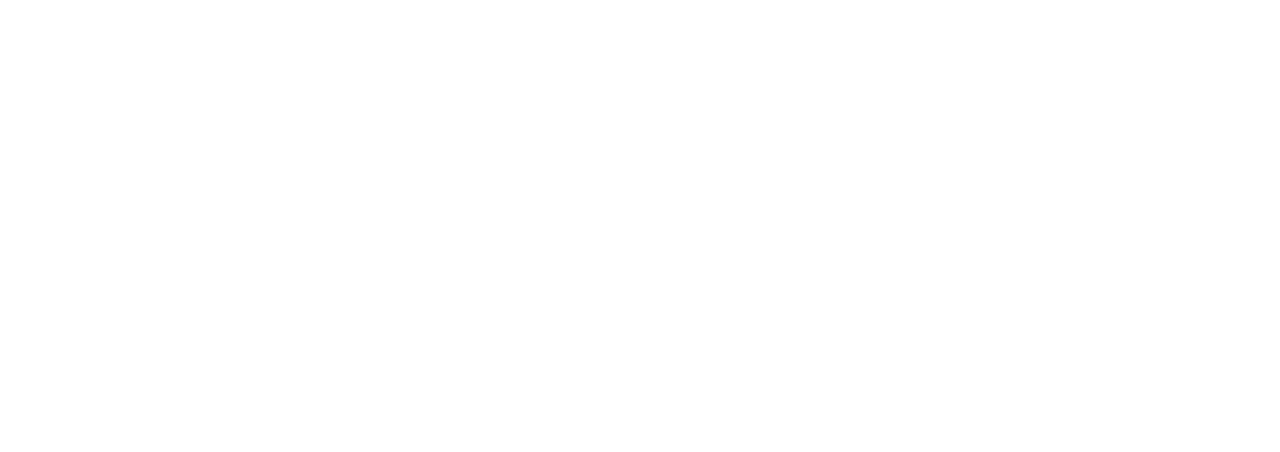
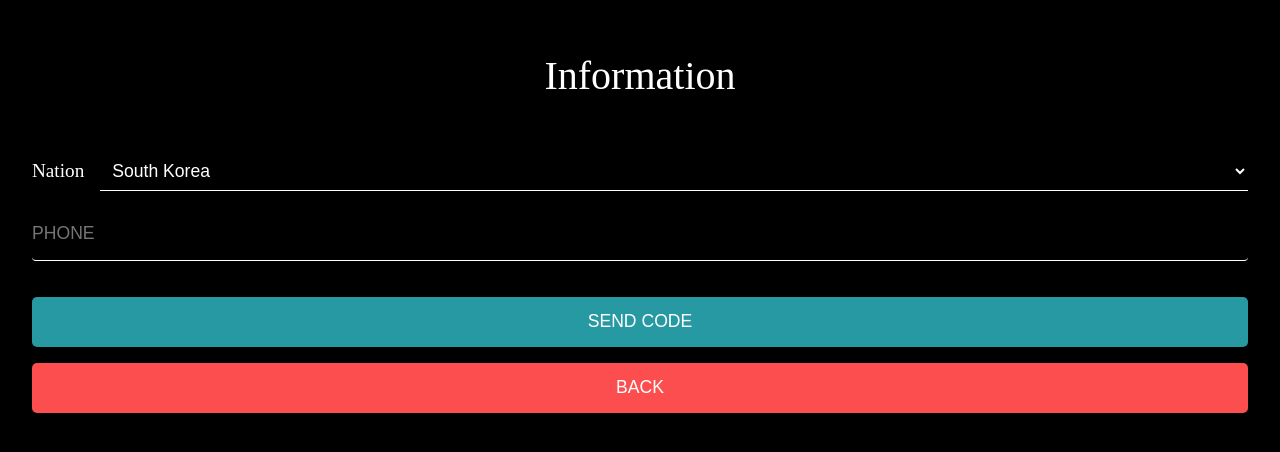
Before and after one commit to cjy0019/hanadul-react, a React (Create React App) app: page /information-certification in a window 1280 px wide. Before the commit this address had no page. Shown: the part 166-618 px from the top of the page. Built offline with nearby package versions, Linux system fonts and the light colour scheme.

Commit message:
feat : 휴대폰 번호 인증 페이지 UI 구현완료

```diff
--- a/src/App.tsx
+++ b/src/App.tsx
@@ -2,6 +2,7 @@
 import EmailLoginPage from './pages/EmailLoginPage';
 import LoginPage from './pages/LoginPage';
 import RegisterPage from './pages/RegisterPage';
+import SendPhoneAuthPage from './pages/SendPhoneAuthPage';
 
 function App() {
   return (
@@ -11,6 +12,7 @@
           <Route path="/" element={<LoginPage />} />
           <Route path="login" element={<EmailLoginPage />} />
           <Route path="register" element={<RegisterPage />} />
+          <Route path="information-certification" element={<SendPhoneAuthPage />} />
         </Routes>
       </BrowserRouter>
     </>
--- /dev/null
+++ b/src/components/Information/atoms/CertificateInput.tsx
@@ -0,0 +1,20 @@
+import React, { FC } from 'react';
+import styled from 'styled-components';
+import palette from '../../../styles/palette';
+
+const CertificateInput: FC<{ placeHolder: string }> = ({ placeHolder }) => {
+  return <StyledInput type="number" placeholder={placeHolder} />;
+};
+
+const StyledInput = styled.input`
+  font-size: 1.1rem;
+  background-color: ${palette.black};
+  outline: none;
+  border: none;
+  border-bottom: 1px solid ${palette.white};
+  padding: 1rem 0;
+  border-radius: 4px;
+  color: ${palette.white};
+`;
+
+export default CertificateInput;
--- /dev/null
+++ b/src/components/Information/template/SendPhoneAuthTemplate.tsx
@@ -0,0 +1,78 @@
+import React from 'react';
+import { useNavigate } from 'react-router-dom';
+import styled from 'styled-components';
+import palette from '../../../styles/palette';
+import Container from '../../common/Container';
+import Contents from '../../common/Contents';
+import SubTitle from '../../common/SubTitle';
+import LongButton from '../../login/atoms/LongButton';
+import CertificateInput from '../atoms/CertificateInput';
+
+const SendPhoneAuthTemplate: React.FC = () => {
+  const navigate = useNavigate();
+
+  return (
+    <Container>
+      <Contents>
+        <SubTitle>Information</SubTitle>
+        <NationWrapper>
+          <SelectWrapper>
+            <p>Nation</p>
+            <select name="Nation">
+              <option value="SouthKorea">South Korea</option>
+              <option value="USA">United States</option>
+              <option value="England">England</option>
+            </select>
+          </SelectWrapper>
+          <CertificateInput placeHolder="PHONE" />
+        </NationWrapper>
+        <ButtonWrapper>
+          <LongButton buttonTheme="email">SEND CODE</LongButton>
+          <LongButton handleClick={() => navigate(-1)} buttonTheme="goBack">
+            BACK
+          </LongButton>
+        </ButtonWrapper>
+      </Contents>
+    </Container>
+  );
+};
+
+const NationWrapper = styled.div`
+  display: flex;
+  justify-content: center;
+  flex-direction: column;
+  gap: 1rem;
+  width: 100%;
+`;
+
+const SelectWrapper = styled.div`
+  display: flex;
+  align-items: center;
+  width: 100%;
+  gap: 1rem;
+
+  & > select {
+    width: 100%;
+    border: none;
+    background-color: ${palette.black};
+    font-size: 1.1rem;
+    border-bottom: 1px solid white;
+    color: ${palette.white};
+    padding: 0.5rem;
+  }
+
+  & > p {
+    color: white;
+    font-size: 1.2rem;
+  }
+`;
+
+const ButtonWrapper = styled.div`
+  display: flex;
+  flex-direction: column;
+  gap: 1rem;
+  width: 100%;
+  margin-top: 20px;
+`;
+
+export default SendPhoneAuthTemplate;
--- /dev/null
+++ b/src/pages/SendPhoneAuthPage.tsx
@@ -0,0 +1,8 @@
+import React from 'react';
+import SendPhoneAuthTemplate from '../components/Information/template/SendPhoneAuthTemplate';
+
+const SendPhoneAuthPage = () => {
+  return <SendPhoneAuthTemplate />;
+};
+
+export default SendPhoneAuthPage;
```
